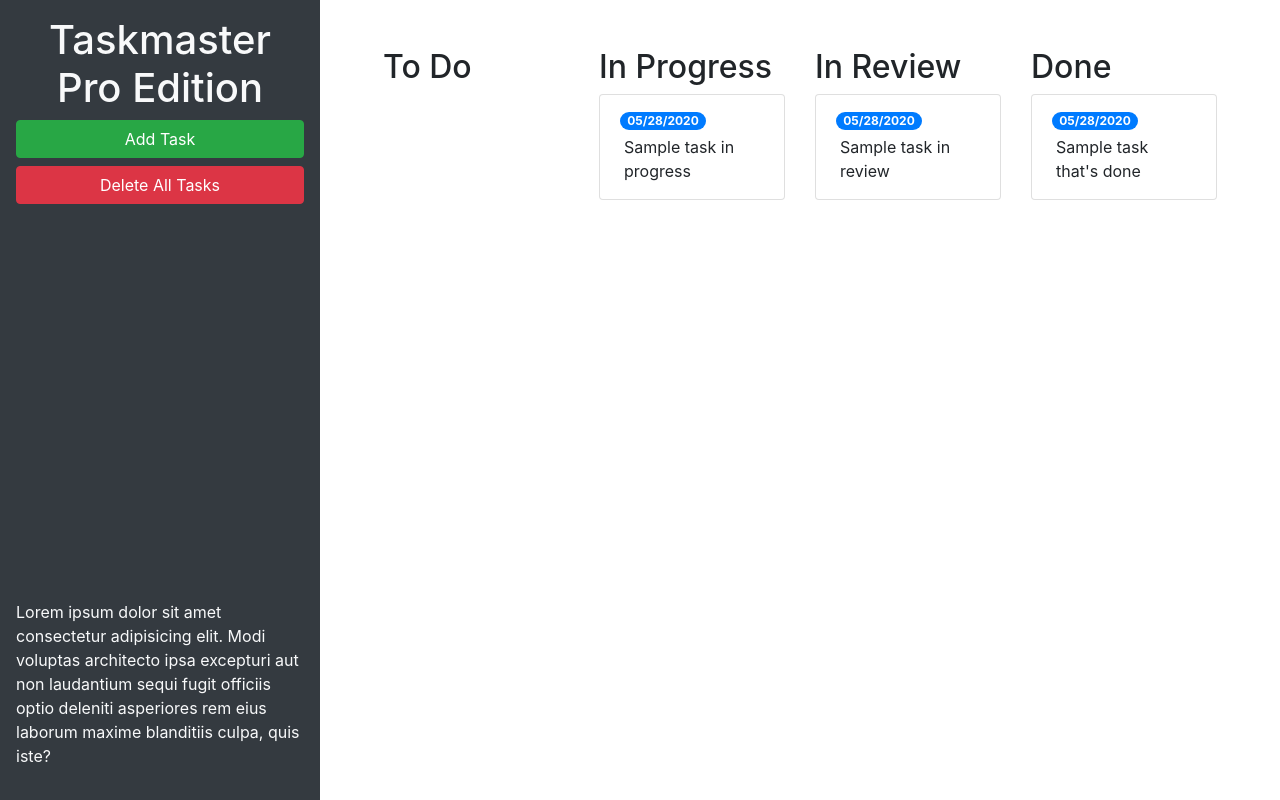
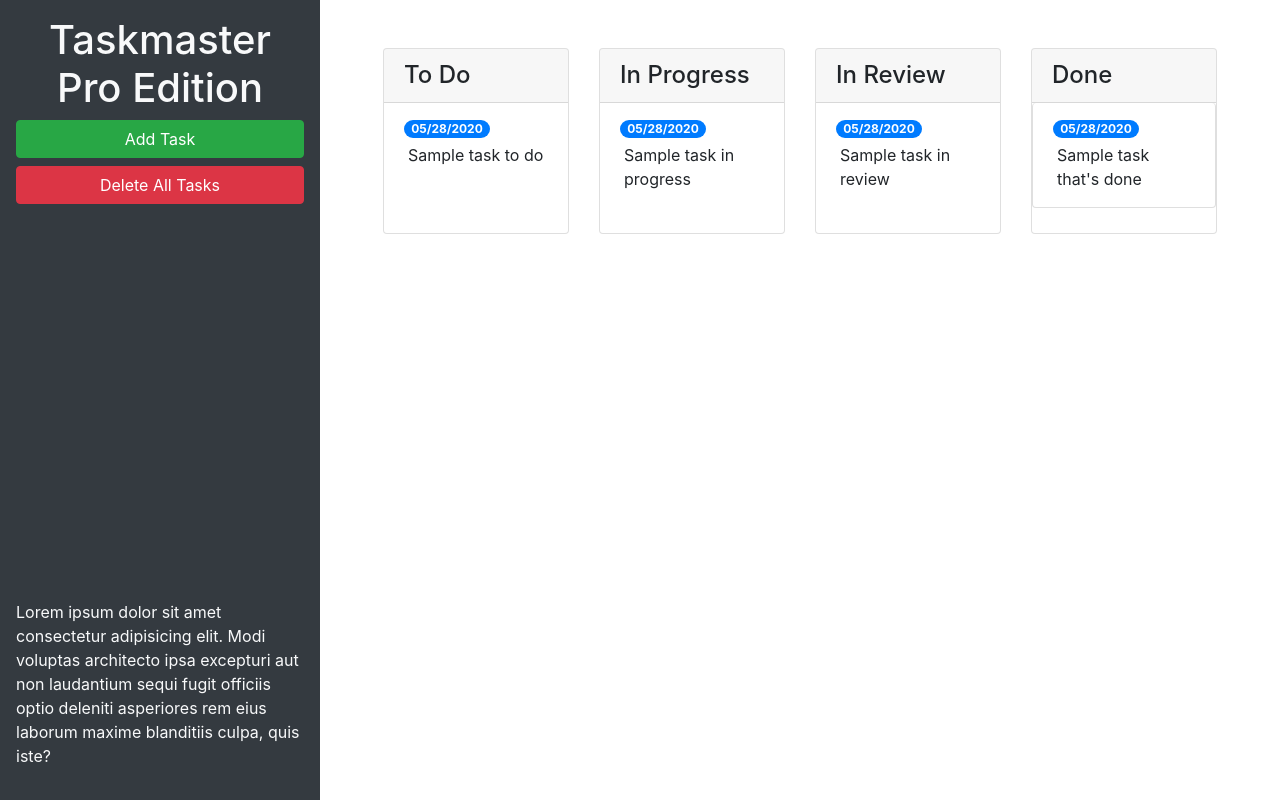
Before and after one commit to bhenry30/taskmaster-pro, a plain HTML site: page index.html in a window 1280 px wide. Drawn offline with nearby package versions, Linux system fonts and the light colour scheme.

Commit message:
modal style

```diff
--- a/index.html
+++ b/index.html
@@ -27,41 +27,62 @@
       <div class="m-5 row justify-content-around">
         <!-- todo start -->
         <div class="col-12 col-md-6 col-xl-3 mb-3">
-          <h2>To Do</h2>
-          <ul id="list-toDo" class="list-group"></ul>
+          <div class="card">
+            <h4 class="card-header">
+              To Do
+            </h4>
+            <ul id="list-toDo" class="list-group list-group-flush">
+              <li class="list-group-item">
+                <span class="badge badge-primary badge-pill">05/28/2020</span>
+                <p class="m-1">Sample task to do</p>
+              </li>
+            </ul>
+          </div>
         </div>
         <!-- todo end -->
         <!-- in progress start -->
       <div class="col-12 col-md-6 col-xl-3 mb-3">
-          <h2>In Progress</h2>
-          <ul id="list-inProgress" class="list-group">
+          <div class="card">
+            <h4 class="card-header">
+              In Progress
+            </h4>
+            <ul id="list-inProgress" class="list-group list-group-flush">
               <li class="list-group-item">
                 <span class="badge badge-primary badge-pill">05/28/2020</span>
                 <p class="m-1">Sample task in progress</p>
               </li>
             </ul>
           </div>
+        </div>
         <!-- in progress end -->
         <!-- in review start -->
         <div class="col-12 col-md-6 col-xl-3 mb-3">
-          <h2>In Review</h2>
-          <ul id="list-inReview" class="list-group">
+          <div class="card">
+            <h4 class="card-header">
+              In Review
+            </h4>
+            <ul id="list-inReview" class="list-group list-group-flush">
               <li class="list-group-item">
                 <span class="badge badge-primary badge-pill">05/28/2020</span>
                 <p class="m-1">Sample task in review</p>
               </li>
             </ul>
           </div>
+        </div>
         <!-- in review end -->
         <!-- done start -->
         <div class="col-12 col-md-6 col-xl-3 mb-3">
-          <h2>Done</h2>
+          <div class="card">
+              <h4 class="card-header">
+              Done
+            </h4>
             <ul id="list-done" class="list-group">
               <li class="list-group-item">
                <span class="badge badge-primary badge-pill">05/28/2020</span>
                <p class="m-1">Sample task that's done</p>
               </li>
             </ul>
+          </div>
         </div>
         <!-- done end -->
       </div>
@@ -83,11 +104,11 @@
           <form>
             <div class="form-group">
               <label for="modalTaskDescription">Task description</label>
-              <textarea id="modalTaskDescription" rows="3"></textarea>
+              <textarea id="modalTaskDescription" rows="3" class="form-control"></textarea>
             </div>
             <div class="form-group">
               <label for="modalDueDate">Due date</label>
-              <input type="text" id="modalDueDate" placeholder="mm/dd/yyyy" autocomplete="off" />
+              <input type="text" class="form-control" id="modalDueDate" placeholder="mm/dd/yyyy" autocomplete="off" />
             </div>
           </form>
         </div>
```
Lines whose indentation alone changed are shown as unchanged.
